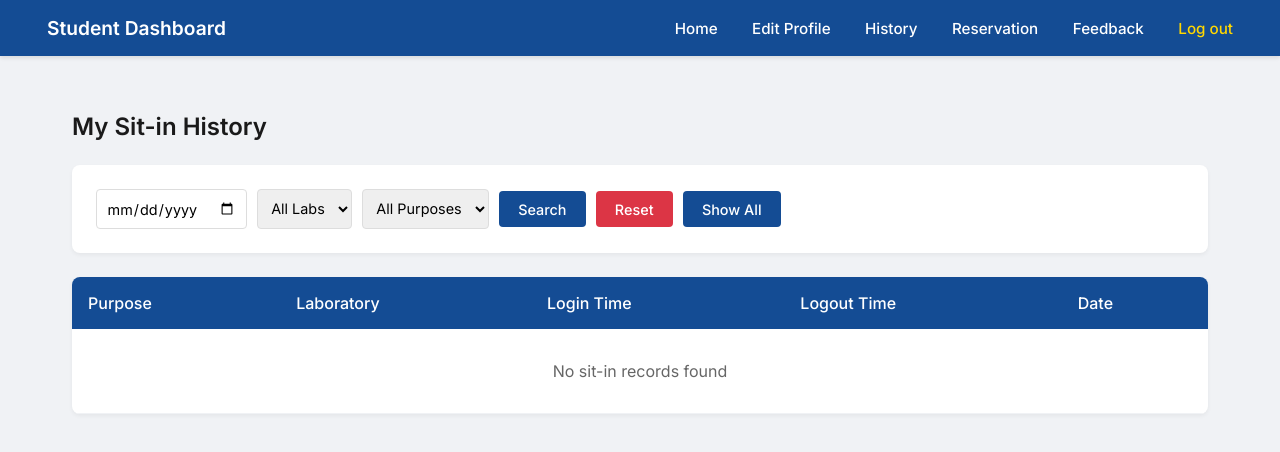
After one commit to StanleyDimarucut/SysArch-PHP, a PHP site: page /history.php in a window 1280 px wide. The commit adds this page. Shown: the top 452 px of the page. Run offline with PHP 8.4, Linux system fonts and the light colour scheme; the visitor is signed in with stand-in values (Sample User, id 1); data that the repository does not hold is empty.

Commit message:
Updates history and Session restart

```diff
--- /dev/null
+++ b/history.php
@@ -0,0 +1,320 @@
+<?php
+session_start();
+if (!isset($_SESSION["username"])) {
+    header("Location: login.php");
+    exit();
+}
+
+include("db.php");
+
+// Get student's ID from username
+$username = $_SESSION["username"];
+$query = "SELECT IDNO FROM register WHERE USERNAME = ?";
+$stmt = mysqli_prepare($con, $query);
+mysqli_stmt_bind_param($stmt, "s", $username);
+mysqli_stmt_execute($stmt);
+$result = mysqli_stmt_get_result($stmt);
+$row = mysqli_fetch_assoc($result);
+$student_id = $row['IDNO'];
+
+// Get filter parameters
+$selected_date = isset($_GET['date']) ? $_GET['date'] : '';
+$show_all = isset($_GET['show_all']) ? true : false;
+$lab_filter = isset($_GET['lab']) ? $_GET['lab'] : '';
+$purpose_filter = isset($_GET['purpose']) ? $_GET['purpose'] : '';
+
+// Get unique labs and purposes for dropdowns
+$labs_query = "SELECT DISTINCT lab FROM sit_in_records WHERE student_id = ? AND lab IS NOT NULL ORDER BY lab";
+$labs_stmt = mysqli_prepare($con, $labs_query);
+mysqli_stmt_bind_param($labs_stmt, "s", $student_id);
+mysqli_stmt_execute($labs_stmt);
+$labs_result = mysqli_stmt_get_result($labs_stmt);
+
+$purposes_query = "SELECT DISTINCT purpose FROM sit_in_records WHERE student_id = ? AND purpose IS NOT NULL ORDER BY purpose";
+$purposes_stmt = mysqli_prepare($con, $purposes_query);
+mysqli_stmt_bind_param($purposes_stmt, "s", $student_id);
+mysqli_stmt_execute($purposes_stmt);
+$purposes_result = mysqli_stmt_get_result($purposes_stmt);
+
+// Query to get session history
+$query = "SELECT s.*, CONCAT(r.FIRSTNAME, ' ', r.LASTNAME) as full_name
+          FROM sit_in_records s
+          JOIN register r ON s.student_id = r.IDNO
+          WHERE s.student_id = ?";
+
+if (!$show_all && !empty($selected_date)) {
+    $query .= " AND s.date = ?";
+}
+
+if (!empty($lab_filter)) {
+    $query .= " AND s.lab = ?";
+}
+
+if (!empty($purpose_filter)) {
+    $query .= " AND s.purpose = ?";
+}
+
+$query .= " ORDER BY s.date DESC, s.time_in DESC";
+
+// Prepare and execute the query with parameters
+$stmt = mysqli_prepare($con, $query);
+$types = "s";
+$params = [$student_id];
+
+if (!$show_all && !empty($selected_date)) {
+    $types .= "s";
+    $params[] = $selected_date;
+}
+
+if (!empty($lab_filter)) {
+    $types .= "s";
+    $params[] = $lab_filter;
+}
+
+if (!empty($purpose_filter)) {
+    $types .= "s";
+    $params[] = $purpose_filter;
+}
+
+mysqli_stmt_bind_param($stmt, $types, ...$params);
+mysqli_stmt_execute($stmt);
+$result = mysqli_stmt_get_result($stmt);
+?>
+
+<!DOCTYPE html>
+<html lang="en">
+<head>
+    <meta charset="UTF-8">
+    <meta name="viewport" content="width=device-width, initial-scale=1.0">
+    <title>CCS | My Sit-in History</title>
+    <link href="https://fonts.googleapis.com/css2?family=Inter:wght@400;500;600;700&display=swap" rel="stylesheet">
+    <style>
+        * {
+            margin: 0;
+            padding: 0;
+            box-sizing: border-box;
+            font-family: 'Inter', sans-serif;
+        }
+
+        body {
+            background-color: #f0f2f5;
+            margin: 0;
+            padding: 0;
+        }
+
+        .navbar {
+            background-color: #144c94;
+            padding: 1rem 2rem;
+            display: flex;
+            justify-content: space-between;
+            align-items: center;
+            box-shadow: 0 2px 4px rgba(0,0,0,0.1);
+            position: fixed;
+            top: 0;
+            left: 0;
+            right: 0;
+            z-index: 1000;
+        }
+
+        .navbar a {
+            color: white;
+            text-decoration: none;
+            margin: 0 15px;
+            font-size: 0.95rem;
+            font-weight: 500;
+            transition: color 0.3s ease;
+        }
+
+        .navbar a:hover {
+            color: #ffd700;
+        }
+
+        .logout-link {
+            color: #ffd700 !important;
+        }
+
+        .container {
+            margin-top: 80px;
+            padding: 2rem;
+            max-width: 1200px;
+            margin-left: auto;
+            margin-right: auto;
+        }
+
+        h2 {
+            color: #1a1a1a;
+            font-size: 1.5rem;
+            font-weight: 600;
+            margin-bottom: 1.5rem;
+        }
+
+        .filter-container {
+            background: white;
+            padding: 1.5rem;
+            border-radius: 8px;
+            box-shadow: 0 2px 4px rgba(0,0,0,0.05);
+            margin-bottom: 1.5rem;
+        }
+
+        .filter-form {
+            display: flex;
+            gap: 10px;
+            align-items: center;
+            flex-wrap: wrap;
+        }
+
+        .date-input, select {
+            padding: 0.6rem;
+            border: 1px solid #ddd;
+            border-radius: 4px;
+            font-size: 0.9rem;
+        }
+
+        .btn {
+            padding: 0.6rem 1.2rem;
+            border: none;
+            border-radius: 4px;
+            font-size: 0.9rem;
+            font-weight: 500;
+            cursor: pointer;
+            transition: background-color 0.3s ease;
+        }
+
+        .btn-search {
+            background-color: #144c94;
+            color: white;
+        }
+
+        .btn-search:hover {
+            background-color: #0d3a7d;
+        }
+
+        .btn-reset {
+            background-color: #dc3545;
+            color: white;
+        }
+
+        .btn-reset:hover {
+            background-color: #c82333;
+        }
+
+        table {
+            width: 100%;
+            border-collapse: collapse;
+            background: white;
+            border-radius: 8px;
+            overflow: hidden;
+            box-shadow: 0 2px 4px rgba(0,0,0,0.05);
+        }
+
+        th {
+            background-color: #144c94;
+            color: white;
+            padding: 1rem;
+            text-align: left;
+            font-weight: 500;
+        }
+
+        td {
+            padding: 1rem;
+            border-bottom: 1px solid #f0f2f5;
+        }
+
+        tr:hover {
+            background-color: #f8f9fa;
+        }
+
+        .no-records {
+            text-align: center;
+            padding: 2rem;
+            color: #666;
+        }
+
+        @media (max-width: 768px) {
+            .container {
+                padding: 1rem;
+            }
+
+            .filter-form {
+                flex-direction: column;
+                align-items: stretch;
+            }
+
+            .date-input, select {
+                width: 100%;
+            }
+        }
+    </style>
+</head>
+<body>
+    <div class="navbar">
+    <a href="dashboard.php" style="font-size: 1.2rem; font-weight: 600;">Student Dashboard</a>
+        <div>
+            <a href="dashboard.php">Home</a>
+            <a href="profile.php">Edit Profile</a>
+            <a href="history.php">History</a>
+            <a href="Reservation.php">Reservation</a>
+            <a href="feedback.php">Feedback</a>
+            <a href="login.php" style="color: #ffd700;">Log out</a>
+        </div>
+    </div>
+
+    <div class="container">
+        <h2>My Sit-in History</h2>
+
+        <div class="filter-container">
+            <form method="GET" class="filter-form">
+                <input type="date" name="date" class="date-input" value="<?php echo $selected_date; ?>">
+                <select name="lab" class="date-input">
+                    <option value="">All Labs</option>
+                    <?php while ($lab = mysqli_fetch_assoc($labs_result)): ?>
+                        <option value="<?php echo htmlspecialchars($lab['lab']); ?>" <?php echo $lab_filter == $lab['lab'] ? 'selected' : ''; ?>>
+                            <?php echo htmlspecialchars($lab['lab']); ?>
+                        </option>
+                    <?php endwhile; ?>
+                </select>
+                <select name="purpose" class="date-input">
+                    <option value="">All Purposes</option>
+                    <?php while ($purpose = mysqli_fetch_assoc($purposes_result)): ?>
+                        <option value="<?php echo htmlspecialchars($purpose['purpose']); ?>" <?php echo $purpose_filter == $purpose['purpose'] ? 'selected' : ''; ?>>
+                            <?php echo htmlspecialchars($purpose['purpose']); ?>
+                        </option>
+                    <?php endwhile; ?>
+                </select>
+                <button type="submit" class="btn btn-search">Search</button>
+                <button type="button" class="btn btn-reset" onclick="location.href='history.php'">Reset</button>
+                <button type="button" class="btn btn-search" onclick="location.href='history.php?show_all=1'">Show All</button>
+            </form>
+        </div>
+
+        <table id="historyTable">
+            <thead>
+                <tr>
+                    <th>Purpose</th>
+                    <th>Laboratory</th>
+                    <th>Login Time</th>
+                    <th>Logout Time</th>
+                    <th>Date</th>
+                </tr>
+            </thead>
+            <tbody>
+                <?php if (mysqli_num_rows($result) > 0): ?>
+                    <?php while ($row = mysqli_fetch_assoc($result)): ?>
+                        <tr>
+                            <td><?php echo htmlspecialchars($row['purpose']); ?></td>
+                            <td><?php echo htmlspecialchars($row['lab']); ?></td>
+                            <td><?php echo htmlspecialchars($row['time_in']); ?></td>
+                            <td><?php echo htmlspecialchars($row['time_out'] ?? 'Active'); ?></td>
+                            <td><?php echo htmlspecialchars($row['date']); ?></td>
+                        </tr>
+                    <?php endwhile; ?>
+                <?php else: ?>
+                    <tr>
+                        <td colspan="5" class="no-records">No sit-in records found</td>
+                    </tr>
+                <?php endif; ?>
+            </tbody>
+        </table>
+    </div>
+</body>
+</html>
```
Also changed, not shown: session_history.php (+71 -5 lines), student_list.php (+18 -1 lines).
